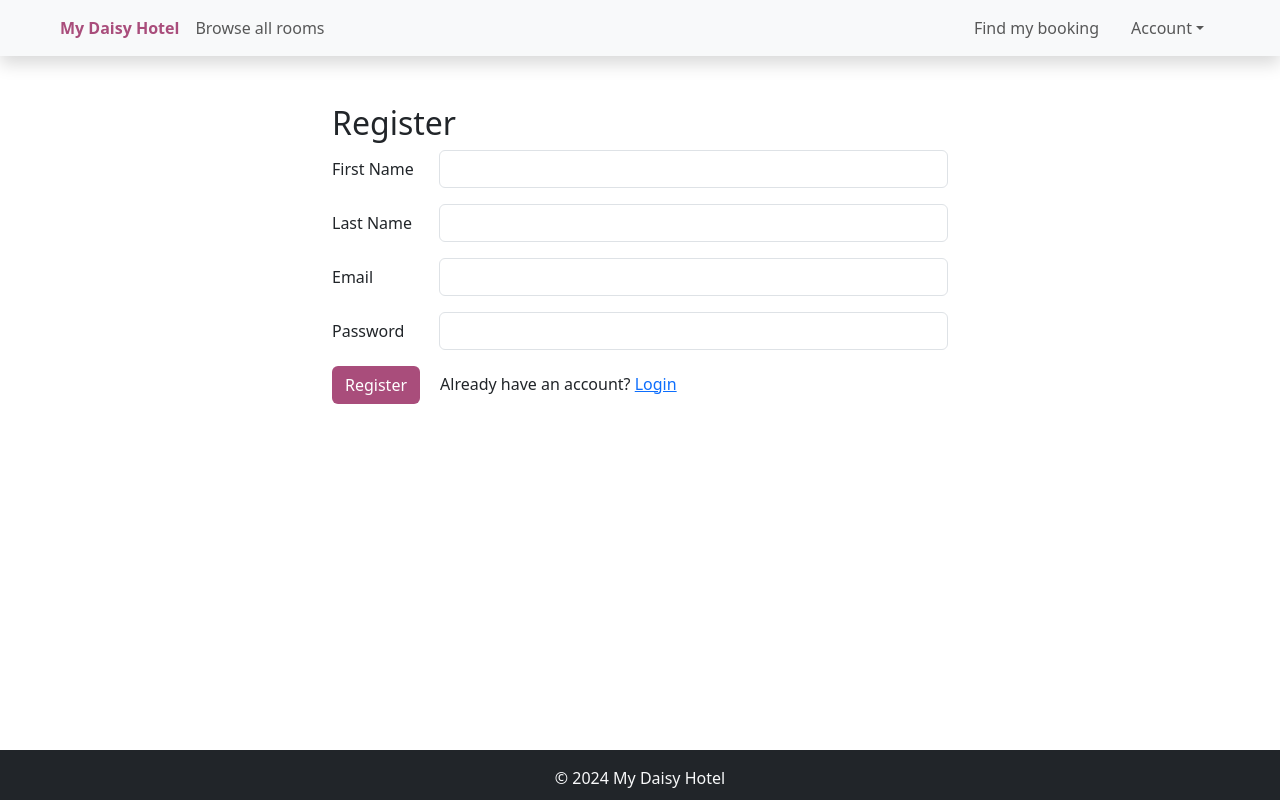
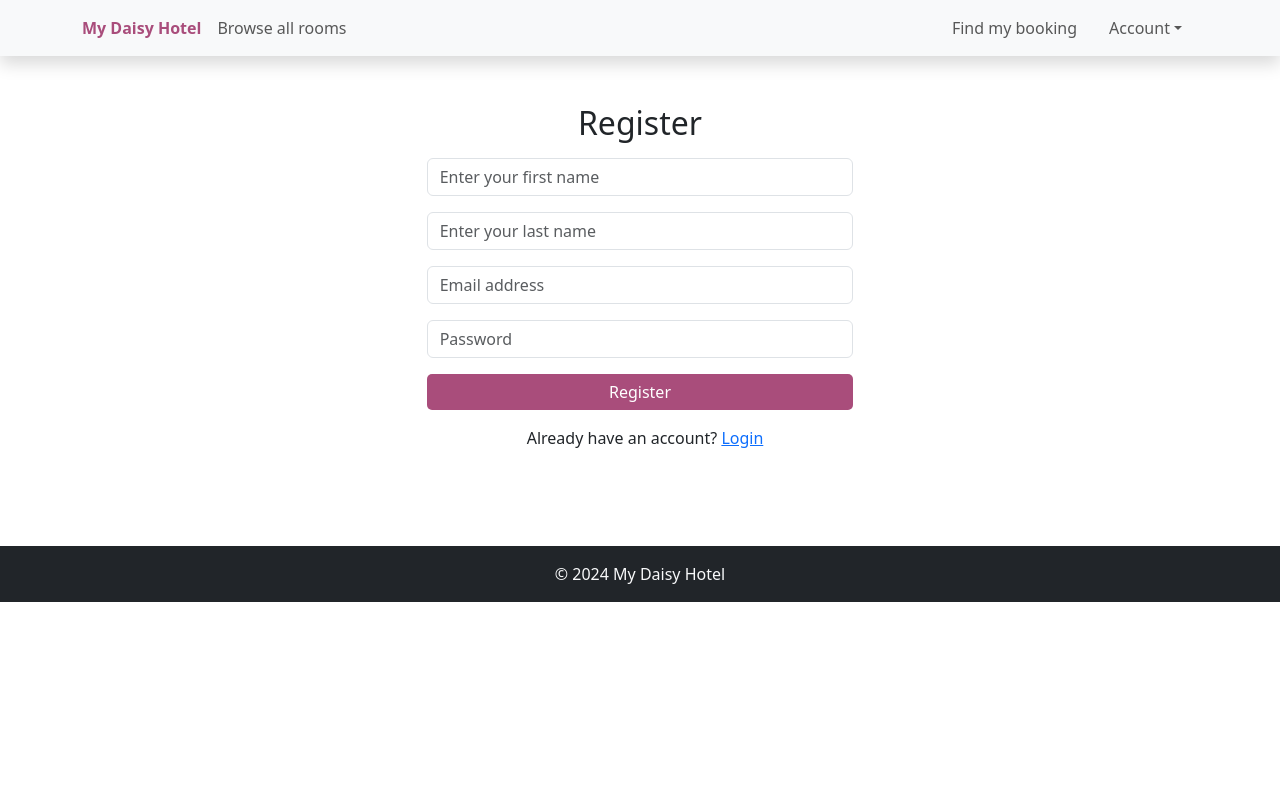
Before and after one commit to HVQuoc/mydaisyhotel-front, a React (Vite) app in the folder MyDaisy-hotel/: page /register in a window 1280 px wide. Built offline with nearby package versions, Linux system fonts and the light colour scheme.

Commit message:
mini adjustment

```diff
--- a/MyDaisy-hotel/src/components/auth/Login.jsx
+++ b/MyDaisy-hotel/src/components/auth/Login.jsx
@@ -1,52 +1,54 @@
-import { useContext, useState } from 'react'
-import { Link, useLocation, useNavigate } from 'react-router-dom'
-import { loginUser } from '../utils/ApiFunctions'
-import { jwtDecode } from 'jwt-decode'
-import { AuthContext } from './AuthProvider'
+import { useContext, useState } from "react";
+import { Link, useLocation, useNavigate } from "react-router-dom";
+import { loginUser } from "../utils/ApiFunctions";
+import { jwtDecode } from "jwt-decode";
+import { AuthContext } from "./AuthProvider";
 
 const Login = () => {
-    const [errMessage, setErrMessage] = useState("")
+  const [errMessage, setErrMessage] = useState("");
   const [login, setLogin] = useState({
     email: "",
-        password: ""
-    })
-    const navigate = useNavigate()
-    const { handleLogin } = useContext(AuthContext)
-    const location = useLocation()
-    const redirectUrl = location.state?.path || "/"
+    password: "",
+  });
+  const navigate = useNavigate();
+  const { handleLogin } = useContext(AuthContext);
+  const location = useLocation();
+  const redirectUrl = location.state?.path || "/";
 
   const handleInputChange = (e) => {
-        setLogin({ ...login, [e.target.name]: e.target.value })
-    }
+    setLogin({ ...login, [e.target.name]: e.target.value });
+  };
 
   const handleSubmit = async (e) => {
-        e.preventDefault()
+    e.preventDefault();
     try {
-            const success = await loginUser(login)
+      const success = await loginUser(login);
       if (success) {
-                const token = success.token
-                handleLogin(token)
-                navigate(redirectUrl, {replace: true})
+        const token = success.token;
+        handleLogin(token);
+        navigate(redirectUrl, { replace: true });
         // window.location.reload()
       }
     } catch (err) {
-            setErrMessage("Invalid username or password.", err?.message)
+      setErrMessage("Invalid username or password.", err?.message);
     } finally {
       setTimeout(() => {
-                setErrMessage("")
-            }, 4000)
+        setErrMessage("");
+      }, 4000);
     }
-    }
+  };
 
   return (
-        <section className="col-6 my-5 p-5">
-            {errMessage && (<p className="alert alert-danger">{errMessage}</p>)}
-            <h2>Login</h2>
+    <div className="d-flex justify-content-around text-center">
+      <section className="col-4 my-5 p-5">
+        <div className="row">
+          {errMessage && <p className="alert alert-danger">{errMessage}</p>}
+        </div>
+        <h2 className="mb-3">Login</h2>
         <form onSubmit={handleSubmit}>
           <div className="row mb-3">
-                    <label htmlFor="email" className="col-sm-2 col-form-label">Email:</label>
-                    <div>
             <input
+              placeholder="Enter your email address"
               id="email"
               name="email"
               type="email"
@@ -55,11 +57,9 @@ const Login = () => {
               className="form-control"
             />
           </div>
-                </div>
           <div className="row mb-3">
-                    <label htmlFor="password" className="col-sm-2 col-form-label">Password:</label>
-                    <div>
             <input
+              placeholder="Your password here"
               id="password"
               name="password"
               type="password"
@@ -68,22 +68,19 @@ const Login = () => {
               className="form-control"
             />
           </div>
-                </div>
-                <div className="mb-3">
-                    <button
-                        type="submit"
-                        className="btn btn-hotel"
-                        style={{ "marginRight": "10px" }}
-                    >
+          <div className="row mb-3">
+            <button type="submit" className="btn-hotel">
               Login
             </button>
-                    <span className="mx-2">
-                        Don't have an account yet? <Link to={"/register"}>Register</Link>
-                    </span>
+          </div>
+          <div className="fs-6">
+            <p className="d-inline">Don't have an account yet?</p>{" "}
+            <Link to={"/register"}>Register</Link>
           </div>
         </form>
       </section>
-    )
-}
+    </div>
+  );
+};
 
-export default Login
+export default Login;
--- a/MyDaisy-hotel/src/components/auth/Profile.jsx
+++ b/MyDaisy-hotel/src/components/auth/Profile.jsx
@@ -86,27 +86,8 @@ const Profile = () => {
                         <div className="col-md-10 mx-auto">
                             <div className="card mb-3 shadow">
                                 <div className="row g-0">
-                                    <div className="col-md-2">
-                                        <div className="d-flex justify-content-center align-items-center mb-4">
-                                            <img
-                                                src="https://themindfulaimanifesto.org/wp-content/uploads/2020/09/male-placeholder-image.jpeg"
-                                                alt="Profile"
-                                                className="rounded-circle"
-                                                style={{ width: "150px", height: "150px", objectFit: "cover" }}
-                                            />
-                                        </div>
-                                    </div>
-
                                     <div className="col-md-10">
                                         <div className="card-body">
-                                            <div className="form-group row">
-                                                <label className="col-md-2 col-form-label fw-bold">ID:</label>
-                                                <div className="col-md-10">
-                                                    <p className="card-text">{user.id}</p>
-                                                </div>
-                                            </div>
-                                            <hr />
-
                                             <div className="form-group row">
                                                 <label className="col-md-2 col-form-label fw-bold">First Name:</label>
                                                 <div className="col-md-10">
@@ -154,8 +135,7 @@ const Profile = () => {
                                 <table className="table table-bordered table-hover shadow">
                                     <thead>
                                         <tr>
-                                            <th scope="col">Booking ID</th>
-                                            <th scope="col">Room ID</th>
+                                            <th scope="col">No.</th>
                                             <th scope="col">Room Type</th>
                                             <th scope="col">Check In Date</th>
                                             <th scope="col">Check Out Date</th>
@@ -166,8 +146,7 @@ const Profile = () => {
                                     <tbody>
                                         {bookings.map((booking, index) => (
                                             <tr key={index}>
-                                                <td>{booking.id}</td>
-                                                <td>{booking.room.id}</td>
+                                                <td>{index+1}</td>
                                                 <td>{booking.room.roomType}</td>
                                                 <td>
                                                     {moment(booking.checkInDate).subtract(1, "month").format("MMM Do, YYYY")}
--- a/MyDaisy-hotel/src/components/auth/Registration.jsx
+++ b/MyDaisy-hotel/src/components/auth/Registration.jsx
@@ -1,51 +1,52 @@
-import { useState } from 'react'
-import { registerAccount } from '../utils/ApiFunctions'
-import { Link } from 'react-router-dom'
+import { useState } from "react";
+import { registerAccount } from "../utils/ApiFunctions";
+import { Link } from "react-router-dom";
 
 const Registration = () => {
   const [registration, setRegistration] = useState({
     firstName: "",
     lastName: "",
     email: "",
-        password: ""
-    })
-    const [errMessage, setErrMessage] = useState("")
-    const [successMessage, setSuccessMessage] = useState("")
+    password: "",
+  });
+  const [errMessage, setErrMessage] = useState("");
+  const [successMessage, setSuccessMessage] = useState("");
 
   const handleInputChange = (e) => {
-        setRegistration({ ...registration, [e.target.name]: e.target.value })
-    }
+    setRegistration({ ...registration, [e.target.name]: e.target.value });
+  };
 
   const handleRegistration = async (e) => {
-        e.preventDefault()
+    e.preventDefault();
     try {
-            const result = await registerAccount(registration)
-            setSuccessMessage(result)
-            setErrMessage("")
-            setRegistration({ firstName: "", lastName: "", email: "", password: "" })
+      const result = await registerAccount(registration);
+      setSuccessMessage(result);
+      setErrMessage("");
+      setRegistration({ firstName: "", lastName: "", email: "", password: "" });
     } catch (err) {
-            setSuccessMessage("")
-            setErrMessage(`${err?.message}`)
+      setSuccessMessage("");
+      setErrMessage(`${err?.message}`);
     }
     setTimeout(() => {
-            setSuccessMessage("")
-            setErrMessage("")
-        }, 4000)
-    }
+      setSuccessMessage("");
+      setErrMessage("");
+    }, 4000);
+  };
 
   return (
-        <section className="container col-6 mt-5 mb-5">
+    <div className="d-flex justify-content-around text-center">
+      <section className="container col-4 mt-5 mb-5">
+        <div className="row">
           {errMessage && <p className="alert alert-danger">{errMessage}</p>}
-            {successMessage && <p className="alert alert-success">{successMessage}</p>}
-
-            <h2>Register</h2>
+          {successMessage && (
+            <p className="alert alert-success">{successMessage}</p>
+          )}
+        </div>
+        <h2 className="mb-3">Register</h2>
         <form onSubmit={handleRegistration}>
           <div className="mb-3 row">
-                    <label htmlFor="firstName" className="col-sm-2 col-form-label">
-                        First Name
-                    </label>
-                    <div className="col-sm-10">
             <input
+              placeholder="Enter your first name"
               id="firstName"
               name="firstName"
               type="text"
@@ -54,14 +55,10 @@ const Registration = () => {
               onChange={handleInputChange}
             />
           </div>
-                </div>
 
           <div className="mb-3 row">
-                    <label htmlFor="lastName" className="col-sm-2 col-form-label">
-                        Last Name
-                    </label>
-                    <div className="col-sm-10">
             <input
+              placeholder="Enter your last name"
               id="lastName"
               name="lastName"
               type="text"
@@ -70,14 +67,10 @@ const Registration = () => {
               onChange={handleInputChange}
             />
           </div>
-                </div>
 
           <div className="mb-3 row">
-                    <label htmlFor="email" className="col-sm-2 col-form-label">
-                        Email
-                    </label>
-                    <div className="col-sm-10">
             <input
+              placeholder="Email address"
               id="email"
               name="email"
               type="email"
@@ -86,14 +79,10 @@ const Registration = () => {
               onChange={handleInputChange}
             />
           </div>
-                </div>
 
           <div className="mb-3 row">
-                    <label htmlFor="password" className="col-sm-2 col-form-label">
-                        Password
-                    </label>
-                    <div className="col-sm-10">
             <input
+              placeholder="Password"
               type="password"
               className="form-control"
               id="password"
@@ -102,18 +91,20 @@ const Registration = () => {
               onChange={handleInputChange}
             />
           </div>
-                </div>
-                <div className="mb-3">
-                    <button type="submit" className="btn btn-hotel" style={{ marginRight: "10px" }}>
+          <div className="mb-3 row mb-3">
+            <button type="submit" className="btn btn-hotel">
               Register
             </button>
+          </div>
+          <div>
             <span style={{ marginLeft: "10px" }}>
               Already have an account? <Link to={"/login"}>Login</Link>
             </span>
           </div>
         </form>
       </section>
-    )
-}
+    </div>
+  );
+};
 
-export default Registration
+export default Registration;
--- a/MyDaisy-hotel/src/components/auth/RequiredAuth.jsx
+++ b/MyDaisy-hotel/src/components/auth/RequiredAuth.jsx
@@ -2,9 +2,8 @@ import { Navigate, useLocation } from "react-router-dom"
 const RequiredAuth = ({ children }) => {
     const user = localStorage.getItem("userId")
     if (!user) {
-        return <Navigate to={"/login"} state={{ path: location.pathnam }} />
+        return <Navigate to={"/login"} state={{ path: location.pathname }} />
     }
     return children
 }
-
 export default RequiredAuth
--- a/MyDaisy-hotel/src/components/common/RoomFilter.jsx
+++ b/MyDaisy-hotel/src/components/common/RoomFilter.jsx
@@ -1,30 +1,32 @@
-import { useState } from "react"
+import { useState } from "react";
 
 const RoomFilter = ({ data, setFilteredData }) => {
-    const [filter, setFilter] = useState("")
+  const [filter, setFilter] = useState("");
 
   const handleSelectChange = (e) => {
-        const selectedRoomType = e.target.value
-        setFilter(selectedRoomType)
-        const filteredRooms = data.filter(room => room.roomType.toLowerCase()
-            .includes(selectedRoomType.toLowerCase()))
-        setFilteredData(filteredRooms)
-    }
+    const selectedRoomType = e.target.value;
+    setFilter(selectedRoomType);
+    const filteredRooms = data.filter((room) =>
+      room.roomType.toLowerCase().includes(selectedRoomType.toLowerCase())
+    );
+    setFilteredData(filteredRooms);
+  };
 
   const clearFilter = () => {
-        setFilter("")
-        setFilteredData(data)
-    }
+    setFilter("");
+    setFilteredData(data);
+  };
 
-    const roomTypes = [...new Set(data.map(room => room.roomType))]
+  const roomTypes = [...new Set(data.map((room) => room.roomType))];
 
   return (
     <div className="input-group mb-3">
+      <div className="d-flex gap-2">
           <span className="input-group-text" id="room-type-filter">
             Filter rooms by type
           </span>
           <select
-                className="form-select"
+            className="select-options"
             value={filter}
             onChange={handleSelectChange}
           >
@@ -35,14 +37,12 @@ const RoomFilter = ({ data, setFilteredData }) => {
               </option>
             ))}
           </select>
-            <button
-                className="btn btn-hotel"
-                onClick={clearFilter}
-            >
+        <button className="btn-hotel" onClick={clearFilter}>
           Clear filter
         </button>
       </div>
-    )
-}
+    </div>
+  );
+};
 
-export default RoomFilter
+export default RoomFilter;
--- a/MyDaisy-hotel/src/components/layout/NavBar.jsx
+++ b/MyDaisy-hotel/src/components/layout/NavBar.jsx
@@ -13,7 +13,7 @@ const NavBar = () => {
 
     return (
         <nav className="navbar navbar-expand-lg bg-body-tertiary px-5 shadow sticky-top">
-            <div className="container-fluid">
+            <div className="container">
                 <NavLink className="nav-link" to="/">
                     <span className="hotel-color"><strong>My Daisy Hotel</strong></span>
                 </NavLink>
--- a/MyDaisy-hotel/src/components/room/ExistingRooms.jsx
+++ b/MyDaisy-hotel/src/components/room/ExistingRooms.jsx
@@ -6,7 +6,7 @@ import RoomPagination from '../common/RoomPagination'
 import { FaEdit, FaEye, FaTrashAlt, FaPlus } from 'react-icons/fa'
 import { Link } from 'react-router-dom'
 
-const ExistingRooms = () => {
+const   ExistingRooms = () => {
 
     // this is all the rooms of this component
     const [rooms, setRooms] = useState([])
--- a/MyDaisy-hotel/src/components/room/Room.jsx
+++ b/MyDaisy-hotel/src/components/room/Room.jsx
@@ -45,10 +45,10 @@ const Room = () => {
     return (
         <Container>
             <Row>
-                <Col md={6} className="mb-3 mb-md-0">
+                <Col md={8} className="mb-3 mb-md-0">
                     <RoomFilter data={data} setFilteredData={setFilterdData} />
                 </Col>
-                <Col md={6} className="d-flex justify-content-end align-items-end">
+                <Col md={4} className="d-flex justify-content-end align-items-end">
                     <RoomPagination
                         currentPage={currentPage}
                         totalPages={totalPage}
--- a/MyDaisy-hotel/src/index.css
+++ b/MyDaisy-hotel/src/index.css
@@ -1,6 +1,16 @@
 body {
   min-height: 100vh;
-  padding-bottom: 50px;
+}
+
+.select-options {
+  border: none
+}
+
+.select-options:focus {
+  outline: none;
+  border: 1px solid rgb(169, 77, 123);
+  box-shadow: 0 0 5px rgb(169, 77, 123);
+  transition: border-color 0.3s ease, box-shadow 0.3s ease;
 }
 
 .card {
@@ -63,10 +73,16 @@ body {
 .btn-hotel {
   background-color: rgb(169, 77, 123);
   color: #fff;
+  width: 100%;
+  border: none;
+  padding-left: 10px;
+  padding-right: 10px;
+  border-radius: 5px;
+  padding: 6px;
 }
 
 .btn-hotel:hover {
-  background-color: rgb(137, 127, 132);
+  background-color: rgb(161, 31, 96);
   color: #fff;
   transition: 0.7s;
   outline-color: transparent;
@@ -241,12 +257,8 @@ h2 {
 }
 
 .footer {
-  position: fixed;
-  left: 0;
-  bottom: 0;
   width: 100%;
   background-color: #f5f5f5;
-  height: 50px;
   text-align: center;
 }
 
```
Also changed, not shown: MyDaisy-hotel/src/components/bookings/FindBooking.jsx (+66 -58 lines). Lines whose indentation alone changed are shown as unchanged.
